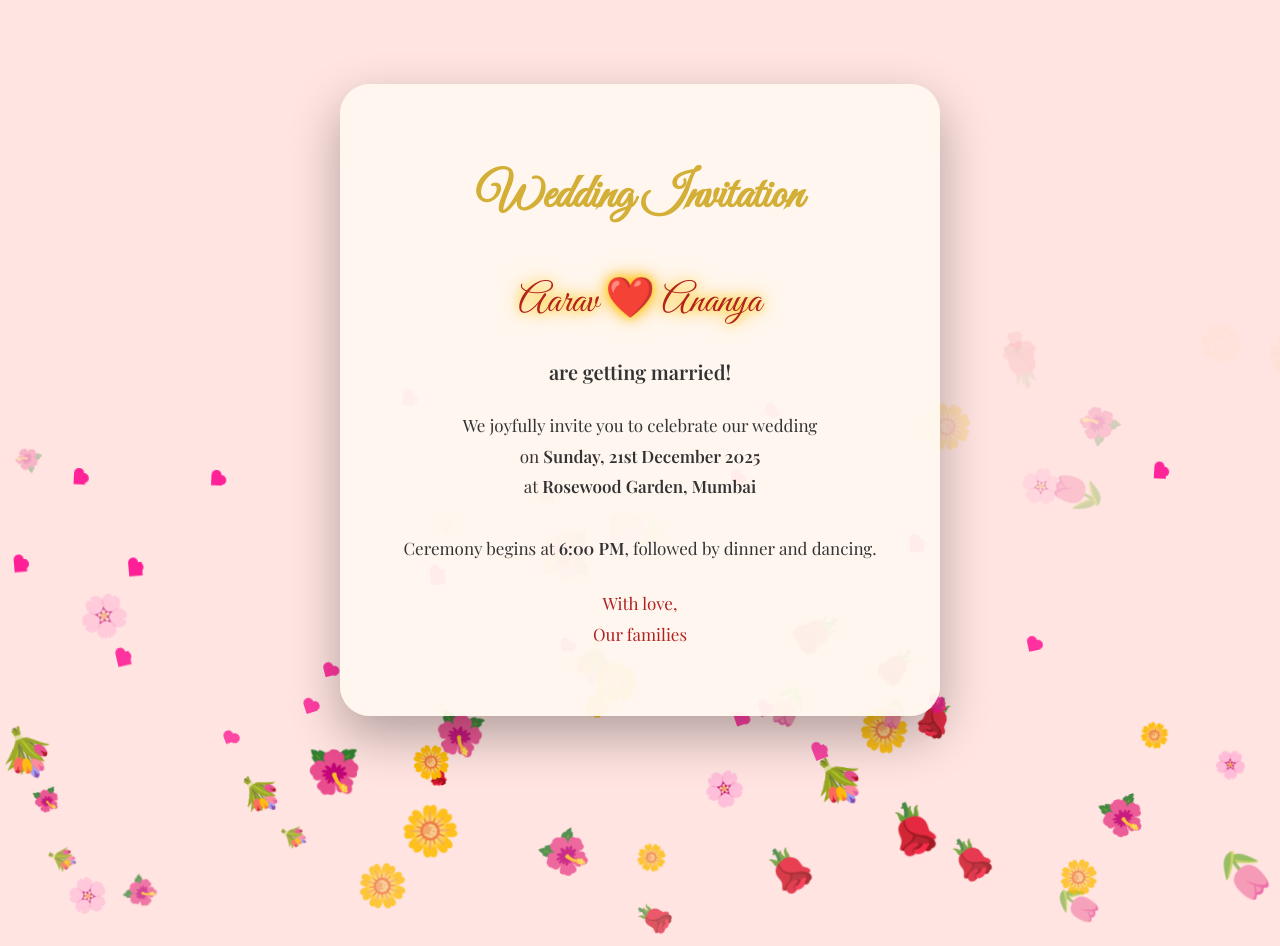
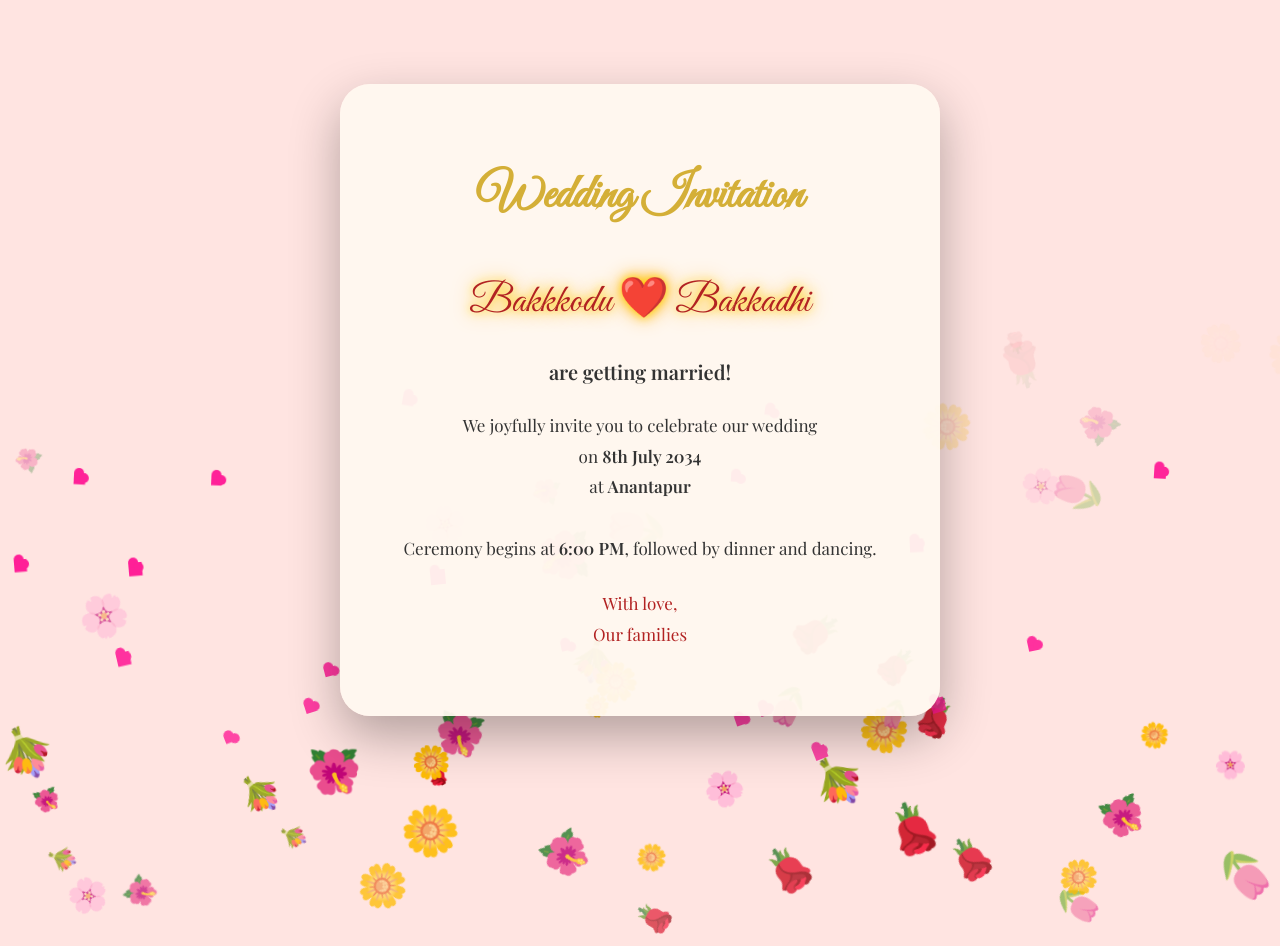
Before and after one commit to saisai-sai-code/heello, a plain HTML site: page index.html in a window 1280 px wide. Shown: the top 946 px of the page. Drawn offline with nearby package versions, Linux system fonts and the light colour scheme.

Commit message:
Add files via upload

```diff
--- a/index.html
+++ b/index.html
@@ -125,12 +125,12 @@ p {
 <!-- CARD -->
 <div class="card">
   <h1>Wedding Invitation</h1>
-  <p class="names">Aarav ❤️ Ananya</p>
+  <p class="names">Bakkkodu ❤️ Bakkadhi</p>
   <h2>are getting married!</h2>
   <p>
     We joyfully invite you to celebrate our wedding<br>
-    on <b>Sunday, 21st December 2025</b><br>
-    at <b>Rosewood Garden, Mumbai</b><br><br>
+    on <b> 8th July 2034</b><br>
+    at <b>Anantapur</b><br><br>
     Ceremony begins at <b>6:00 PM</b>, followed by dinner and dancing.
   </p>
   <p style="margin-top:25px; color:#b22222;">
```
